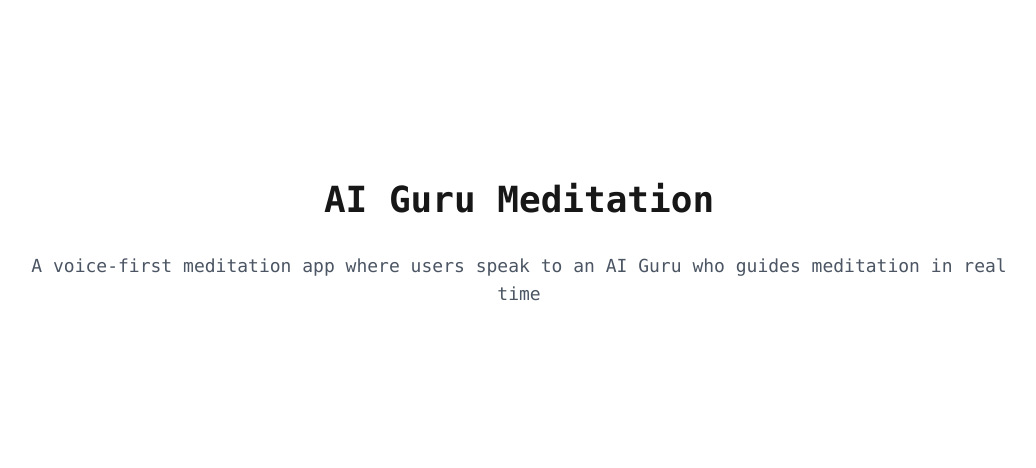
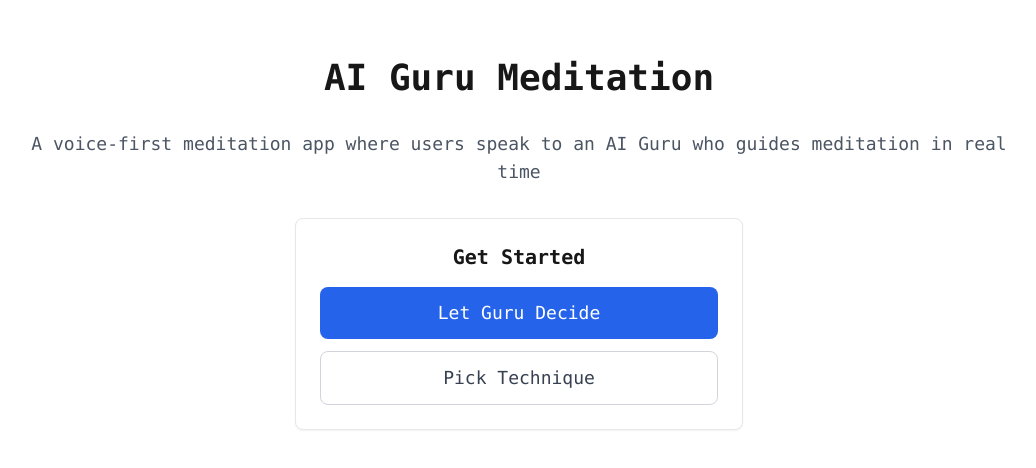
Before and after one commit to CelebrityPunks/gooroo, a Next.js app: page / in a window 1280 px wide. Shown: the part 156-624 px from the top of the page, without its empty margins (121-1157 px from the left). Built offline with nearby package versions, Linux system fonts and the light colour scheme.

Commit message:
Create components/ui folder - Add Button.tsx, Card.tsx minimal components with demo

```diff
--- a/app/page.tsx
+++ b/app/page.tsx
@@ -1,3 +1,5 @@
+import { Button, Card } from '../components/ui';
+
 export default function Home() {
   return (
     <div className="flex min-h-screen flex-col items-center justify-center p-24">
@@ -5,9 +7,21 @@ export default function Home() {
         <h1 className="text-4xl font-bold text-center mb-8">
           AI Guru Meditation
         </h1>
-        <p className="text-center text-lg text-gray-600">
+        <p className="text-center text-lg text-gray-600 mb-8">
           A voice-first meditation app where users speak to an AI Guru who guides meditation in real time
         </p>
+
+        <Card className="max-w-md mx-auto">
+          <h2 className="text-xl font-semibold mb-4 text-center">Get Started</h2>
+          <div className="space-y-3">
+            <Button className="w-full" size="lg">
+              Let Guru Decide
+            </Button>
+            <Button variant="outline" className="w-full" size="lg">
+              Pick Technique
+            </Button>
+          </div>
+        </Card>
       </div>
     </div>
   );
--- /dev/null
+++ b/components/ui/Button.tsx
@@ -0,0 +1,37 @@
+import React from 'react';
+
+interface ButtonProps extends React.ButtonHTMLAttributes<HTMLButtonElement> {
+  variant?: 'primary' | 'secondary' | 'outline';
+  size?: 'sm' | 'md' | 'lg';
+  children: React.ReactNode;
+}
+
+export function Button({
+  variant = 'primary',
+  size = 'md',
+  children,
+  className = '',
+  ...props
+}: ButtonProps) {
+  const baseClasses = 'font-medium rounded-lg transition-colors focus:outline-none focus:ring-2 focus:ring-offset-2';
+
+  const variantClasses = {
+    primary: 'bg-blue-600 text-white hover:bg-blue-700 focus:ring-blue-500',
+    secondary: 'bg-gray-600 text-white hover:bg-gray-700 focus:ring-gray-500',
+    outline: 'border border-gray-300 text-gray-700 hover:bg-gray-50 focus:ring-blue-500',
+  };
+
+  const sizeClasses = {
+    sm: 'px-3 py-1.5 text-sm',
+    md: 'px-4 py-2 text-base',
+    lg: 'px-6 py-3 text-lg',
+  };
+
+  const classes = `${baseClasses} ${variantClasses[variant]} ${sizeClasses[size]} ${className}`;
+
+  return (
+    <button className={classes} {...props}>
+      {children}
+    </button>
+  );
+}
--- /dev/null
+++ b/components/ui/Card.tsx
@@ -0,0 +1,29 @@
+import React from 'react';
+
+interface CardProps {
+  children: React.ReactNode;
+  className?: string;
+  padding?: 'sm' | 'md' | 'lg';
+}
+
+export function Card({
+  children,
+  className = '',
+  padding = 'md'
+}: CardProps) {
+  const baseClasses = 'bg-white rounded-lg border border-gray-200 shadow-sm';
+
+  const paddingClasses = {
+    sm: 'p-4',
+    md: 'p-6',
+    lg: 'p-8',
+  };
+
+  const classes = `${baseClasses} ${paddingClasses[padding]} ${className}`;
+
+  return (
+    <div className={classes}>
+      {children}
+    </div>
+  );
+}
--- /dev/null
+++ b/components/ui/index.ts
@@ -0,0 +1,2 @@
+export { Button } from './Button';
+export { Card } from './Card';
```
